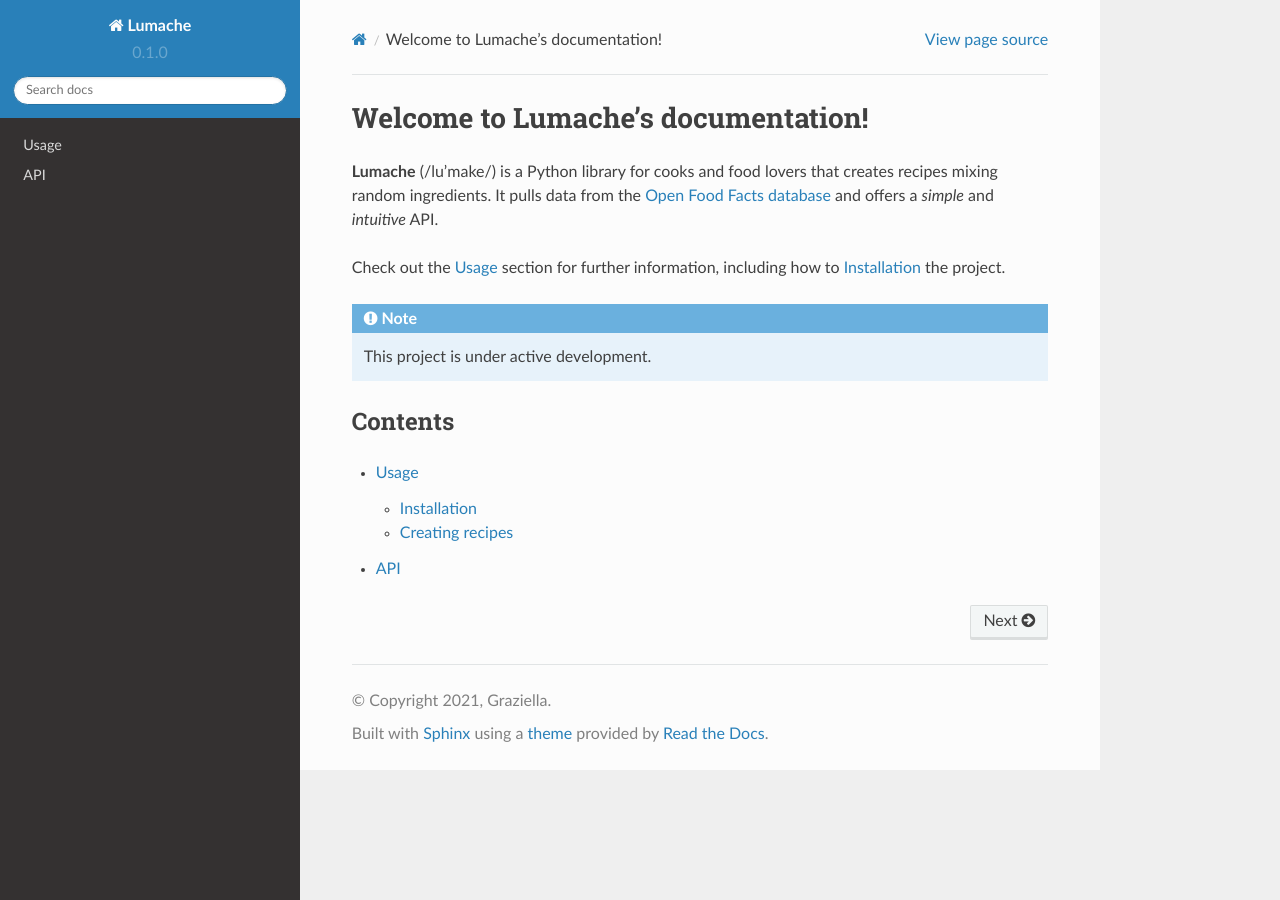
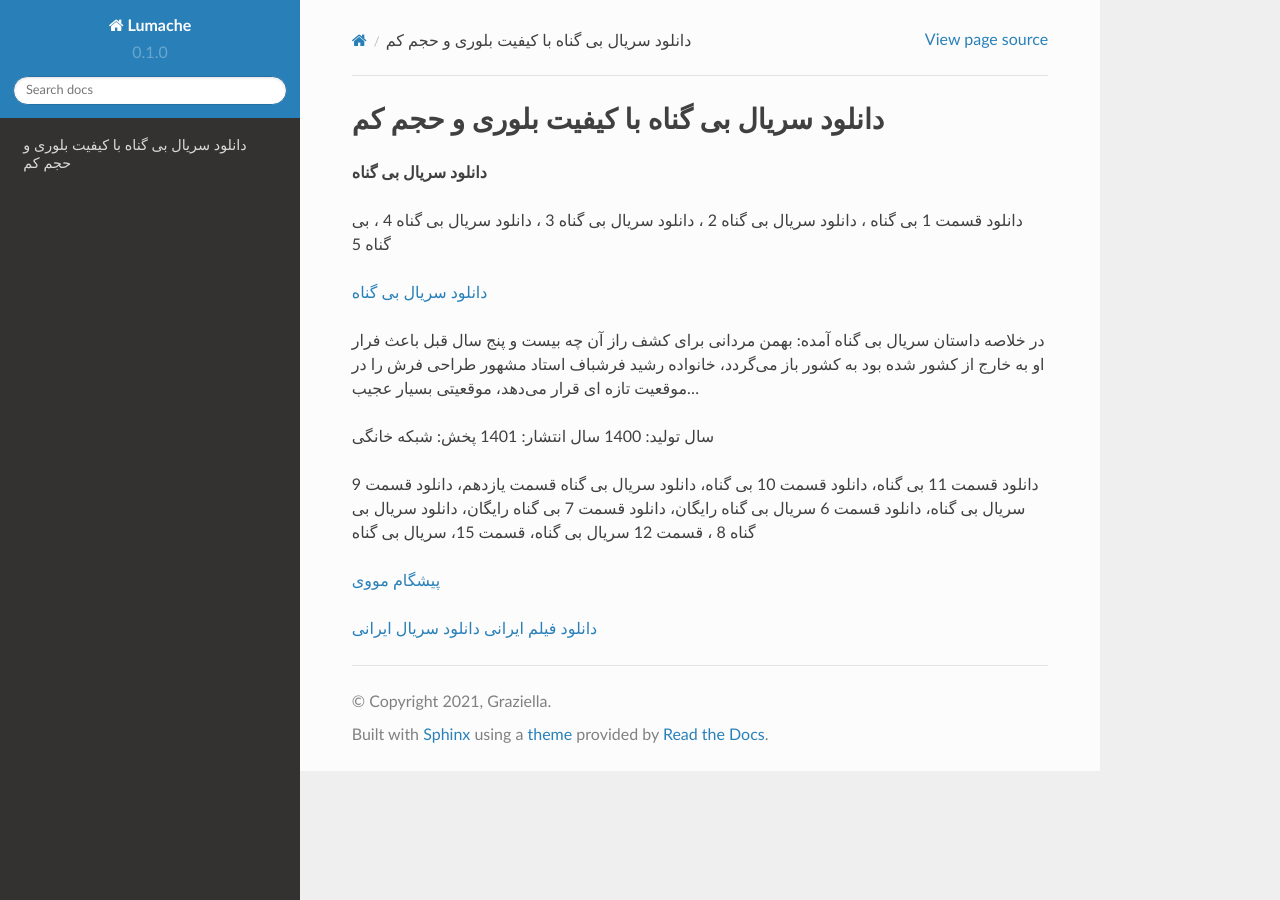
Before and after one commit to filmva/bigonah, a Sphinx documentation site: the page built from docs/source/index.rst, in a window 1280 px wide. Built offline with Sphinx 7.4.7 and the Read the Docs theme 2.0.0, drawn with Linux system fonts in a browser that asks for light colours.

Commit message:
Update index.rst

```diff
--- a/docs/source/index.rst
+++ b/docs/source/index.rst
@@ -1,22 +1,21 @@
-Welcome to Lumache's documentation!
+دانلود سریال بی گناه با کیفیت بلوری و حجم کم
 ===================================
 
-**Lumache** (/lu'make/) is a Python library for cooks and food lovers
-that creates recipes mixing random ingredients.
-It pulls data from the `Open Food Facts database <https://world.openfoodfacts.org/>`_
-and offers a *simple* and *intuitive* API.
+**دانلود سریال بی گناه**
 
-Check out the :doc:`usage` section for further information, including
-how to :ref:`installation` the project.
+دانلود قسمت 1 بی گناه ، دانلود سریال بی گناه 2 ، دانلود سریال بی گناه 3 ، دانلود سریال بی گناه 4 ، بی گناه 5
 
-.. note::
+`دانلود سریال بی گناه <https://pishgammovie.ir/download-the-innocent-series/>`_
 
-   This project is under active development.
+در خلاصه داستان سریال بی گناه آمده: بهمن مردانی برای کشف راز آن چه بیست و پنج سال قبل باعث فرار او به خارج از کشور شده بود به کشور باز می‌گردد، خانواده رشید فرشباف استاد مشهور طراحی فرش را در موقعیت تازه‌ ای قرار می‌دهد، موقعیتی بسیار عجیب…
 
-Contents
---------
+سال تولید: 1400
+سال انتشار: 1401
+پخش: شبکه خانگی
 
-.. toctree::
+دانلود قسمت 11 بی گناه، دانلود قسمت 10 بی گناه، دانلود سریال بی گناه قسمت یازدهم، دانلود قسمت 9 سریال بی گناه، دانلود قسمت 6 سریال بی گناه رایگان، دانلود قسمت 7 بی گناه رایگان، دانلود سریال بی گناه 8 ، قسمت 12 سریال بی گناه، قسمت 15، سریال بی گناه
 
-   usage
-   api
+`پیشگام مووی <https://pishgammovie.ir/>`_
+
+`دانلود فیلم ایرانی <https://pishgammovie.ir/category/download-iranian-movie/>`_
+`دانلود سریال ایرانی <https://pishgammovie.ir/category/iranian-serial-download/>`_
```
